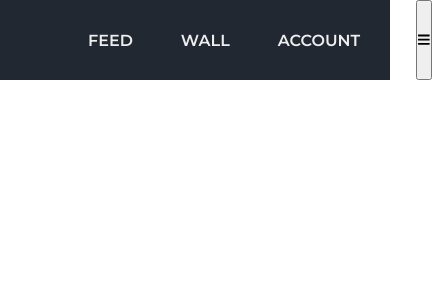
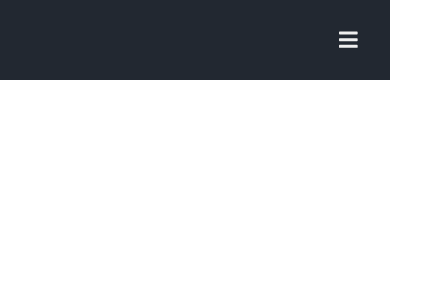
Before and after one commit to HarryMumford/tweaked-client, a React (Create React App) app: page / in a window 390 px wide. Shown: the top 300 px of the page, 432 px wide, since content can reach past the window. Built offline with nearby package versions, Linux system fonts and the light colour scheme.

Commit message:
| STYLE | make burger menu icon appear at 500px screen width

```diff
--- a/src/App.jsx
+++ b/src/App.jsx
@@ -2,8 +2,12 @@ import React from 'react'
 import { Provider } from 'react-redux'
 
 import './App.scss'
+import { faBars } from '@fortawesome/free-solid-svg-icons'
+import { library } from '@fortawesome/fontawesome-svg-core'
 import store from './store'
 import Header from './components/NavBar/NavBar'
+
+library.add(faBars)
 
 const App = () => {
   return (
--- a/src/components/NavBar/NavBar.jsx
+++ b/src/components/NavBar/NavBar.jsx
@@ -1,6 +1,5 @@
 import React, { useState } from 'react'
 import { FontAwesomeIcon } from '@fortawesome/react-fontawesome'
-import { faBars } from '@fortawesome/free-solid-svg-icons'
 import { useSpring, config } from 'react-spring'
 import './navBar.scss'
 
@@ -22,15 +21,19 @@ const NavBar = () => {
   return (
     <div className="nav" style={linkAnimation}>
       <div className="flex-container">
-        <div className="links">
-          <a href="#feed">FEED</a>
-          <a href="#wall">WALL</a>
-          <a href="#account">ACCOUNT</a>
-        </div>
+        <a href="#feed">FEED</a>
+        <a href="#wall">WALL</a>
+        <a href="#account">ACCOUNT</a>
       </div>
-      <button type="button" className="icon" onClick={handleMenuToggle}>
-        <FontAwesomeIcon icon={faBars} />
-      </button>
+      <div
+        onKeyDown={handleMenuToggle}
+        role="button"
+        tabIndex={0}
+        className="burger-menu"
+        onClick={handleMenuToggle}
+      >
+        <FontAwesomeIcon icon="bars" className="icon" size="lg" />
+      </div>
     </div>
   )
 }
--- a/src/components/NavBar/navBar.scss
+++ b/src/components/NavBar/navBar.scss
@@ -10,21 +10,22 @@
   height: 5rem;
   background-color: variables.$main-color;
   .flex-container {
-    max-width: 120rem;
+    width: 100%;
     display: flex;
-    margin: auto;
-    padding: 0 2rem;
-    justify-content: space-between;
+    justify-content: flex-end;
     height: 5rem;
-    .links {
-      justify-self: end;
-      margin: auto 0;
+    @media (max-width: 800px) {
+      justify-content: space-around;
+    }
     & a {
+      @media (max-width: 500px) {
+        display: none;
+      }
+      margin: auto 0 auto 2rem;
       color: variables.$main-text-color;
       text-transform: uppercase;
       font-weight: 600;
       border-bottom: 1px solid transparent;
-        margin: 0 1.5rem;
       transition: all 300ms linear 0s;
       text-decoration: none;
       cursor: pointer;
@@ -34,5 +35,16 @@
       }
     }
   }
+  .burger-menu {
+    @media (min-width: 500px) {
+      display: none;
+    }
+    margin: auto 0;
+    .icon {
+      color: variables.$main-text-color;
+      &:hover {
+        color: variables.$secondary-text-color;
       }
     }
+  }
+}
```
Lines whose indentation alone changed are shown as unchanged.
